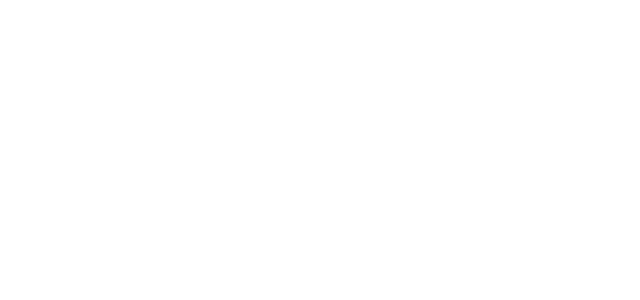
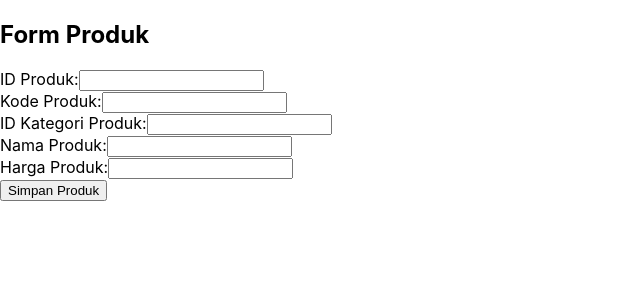
Before and after one commit to dzikfr/technical-test-eduwork, a React (Vite) app in the folder frontend/: page /admin/product/create in a window 1280 px wide. Before the commit this address had no page. Shown: the top 300 px of the page, without its empty margins (0-640 px from the left). Built offline with nearby package versions, Linux system fonts and the light colour scheme.

Commit message:
add create pages for admin

```diff
--- a/frontend/src/App.jsx
+++ b/frontend/src/App.jsx
@@ -1,16 +1,24 @@
 import React from 'react';
 import { BrowserRouter as Router, Routes, Route } from 'react-router-dom';
+import Home from './pages/Home';
 import Login from './pages/Login';
 import Admin from './pages/Admin';
 import Register from './pages/Register';
+import CreateProduct from './pages/CreateProduct';
+import CreateOrder from './pages/CreateOrder';
+import CreateCategory from './pages/CreateCategory';
 
 const App = () => {
   return (
     <Router>
       <Routes>
+        <Route path="/" element={<Home/>} />
         <Route path="/login" element={<Login />} />
         <Route path="/admin" element={<Admin />} />
         <Route path="/register" element={<Register />} />
+        <Route path="/admin/product/create" element={<CreateProduct/>} />
+        <Route path="/admin/order/create" element={<CreateOrder/>} />
+        <Route path="/admin/category/create" element={<CreateCategory/>} />
       </Routes>
     </Router>
   );
--- /dev/null
+++ b/frontend/src/components/Navbar.jsx
@@ -0,0 +1,19 @@
+import React from 'react'
+import { useNavigate } from 'react-router-dom'
+
+const Navbar = () => {
+    const navigate = useNavigate();
+
+  return (
+    <div>
+      <ul>
+        <li onClick={() => navigate('/admin/order')}>Order</li>
+        <li onClick={() => navigate('/admin/product')}>Product</li>
+        <li onClick={() => navigate('/admin/category')}>Category</li>
+        <li onClick={() => navigate('/admin/user')}>User</li>
+      </ul>
+    </div>
+  )
+}
+
+export default Navbar
--- a/frontend/src/pages/Admin.jsx
+++ b/frontend/src/pages/Admin.jsx
@@ -1,15 +1,10 @@
 import React from 'react'
+import Navbar from '../components/Navbar'
 
 const Admin = () => {
   return (
     <div>
-      <div>
-        <ul>
-            <li>product</li>
-            <li>order</li>
-        </ul>
-      </div>
-      <div></div>
+      <Navbar/>
     </div>
   )
 }
--- /dev/null
+++ b/frontend/src/pages/CreateCategory.jsx
@@ -0,0 +1,81 @@
+import React, { useState } from "react";
+import axios from "axios";
+
+const CreateCategory = () => {
+  const [formData, setFormData] = useState({
+    ct_id: "",
+    ct_code: "",
+    ct_name: "",
+  });
+
+  const handleChange = (e) => {
+    setFormData({
+      ...formData,
+      [e.target.name]: e.target.value,
+    });
+  };
+
+  const handleSubmit = async (e) => {
+    e.preventDefault();
+
+    try {
+      const response = await axios.post(
+        "http://localhost:3000/api/category",
+        formData
+      );
+      console.log("Data berhasil dikirim:", response.data);
+
+      setFormData({
+        ct_id: "",
+        ct_code: "",
+        ct_name: "",
+      });
+    } catch (error) {
+      console.error("Terjadi kesalahan saat mengirim data:", error);
+    }
+  };
+
+  return (
+    <div>
+      <h2>Form Category</h2>
+      <form onSubmit={handleSubmit}>
+        <div>
+          <label>ID Category:</label>
+          <input
+            type="number"
+            name="ct_id"
+            value={formData.ct_id}
+            onChange={handleChange}
+            required
+          />
+        </div>
+
+        <div>
+          <label>Code Category:</label>
+          <input
+            type="text"
+            name="ct_code"
+            value={formData.ct_code}
+            onChange={handleChange}
+            required
+          />
+        </div>
+
+        <div>
+          <label>Name Category:</label>
+          <input
+            type="text"
+            name="ct_name"
+            value={formData.ct_name}
+            onChange={handleChange}
+            required
+          />
+        </div>
+
+        <button type="submit">Simpan Order</button>
+      </form>
+    </div>
+  );
+};
+
+export default CreateCategory;
--- /dev/null
+++ b/frontend/src/pages/CreateOrder.jsx
@@ -0,0 +1,81 @@
+import React, { useState } from "react";
+import axios from "axios";
+
+const CreateOrder = () => {
+  const [formData, setFormData] = useState({
+    or_id: "",
+    or_pd_id: "",
+    or_amount: "",
+  });
+
+  const handleChange = (e) => {
+    setFormData({
+      ...formData,
+      [e.target.name]: e.target.value,
+    });
+  };
+
+  const handleSubmit = async (e) => {
+    e.preventDefault();
+
+    try {
+      const response = await axios.post(
+        "http://localhost:3000/api/order",
+        formData
+      );
+      console.log("Data berhasil dikirim:", response.data);
+
+      setFormData({
+        or_id: "",
+        or_pd_id: "",
+        or_amount: "",
+      });
+    } catch (error) {
+      console.error("Terjadi kesalahan saat mengirim data:", error);
+    }
+  };
+
+  return (
+    <div>
+      <h2>Form Order</h2>
+      <form onSubmit={handleSubmit}>
+        <div>
+          <label>ID Order:</label>
+          <input
+            type="number"
+            name="or_id"
+            value={formData.or_id}
+            onChange={handleChange}
+            required
+          />
+        </div>
+
+        <div>
+          <label>ID Product:</label>
+          <input
+            type="text"
+            name="or_pd_id"
+            value={formData.or_pd_id}
+            onChange={handleChange}
+            required
+          />
+        </div>
+
+        <div>
+          <label>Amount:</label>
+          <input
+            type="number"
+            name="or_amount"
+            value={formData.or_amount}
+            onChange={handleChange}
+            required
+          />
+        </div>
+
+        <button type="submit">Simpan Order</button>
+      </form>
+    </div>
+  );
+};
+
+export default CreateOrder;
--- /dev/null
+++ b/frontend/src/pages/CreateProduct.jsx
@@ -0,0 +1,107 @@
+import React, { useState } from "react";
+import axios from "axios";
+
+const CreateProduct = () => {
+  const [formData, setFormData] = useState({
+    pd_id: "",
+    pd_code: "",
+    pd_ct_id: "",
+    pd_name: "",
+    pd_price: "",
+  });
+
+  const handleChange = (e) => {
+    setFormData({
+      ...formData,
+      [e.target.name]: e.target.value,
+    });
+  };
+
+  const handleSubmit = async (e) => {
+    e.preventDefault();
+
+    try {
+      const response = await axios.post(
+        "http://localhost:3000/api/product",
+        formData
+      );
+      console.log("Data berhasil dikirim:", response.data);
+
+      setFormData({
+        pd_id: "",
+        pd_code: "",
+        pd_ct_id: "",
+        pd_name: "",
+        pd_price: "",
+      });
+    } catch (error) {
+      console.error("Terjadi kesalahan saat mengirim data:", error);
+    }
+  };
+
+  return (
+    <div>
+      <h2>Form Produk</h2>
+      <form onSubmit={handleSubmit}>
+        <div>
+          <label>ID Produk:</label>
+          <input
+            type="number"
+            name="pd_id"
+            value={formData.pd_id}
+            onChange={handleChange}
+            required
+          />
+        </div>
+
+        <div>
+          <label>Kode Produk:</label>
+          <input
+            type="text"
+            name="pd_code"
+            value={formData.pd_code}
+            onChange={handleChange}
+            required
+          />
+        </div>
+
+        <div>
+          <label>ID Kategori Produk:</label>
+          <input
+            type="number"
+            name="pd_ct_id"
+            value={formData.pd_ct_id}
+            onChange={handleChange}
+            required
+          />
+        </div>
+
+        <div>
+          <label>Nama Produk:</label>
+          <input
+            type="text"
+            name="pd_name"
+            value={formData.pd_name}
+            onChange={handleChange}
+            required
+          />
+        </div>
+
+        <div>
+          <label>Harga Produk:</label>
+          <input
+            type="number"
+            name="pd_price"
+            value={formData.pd_price}
+            onChange={handleChange}
+            required
+          />
+        </div>
+
+        <button type="submit">Simpan Produk</button>
+      </form>
+    </div>
+  );
+};
+
+export default CreateProduct;
--- a/frontend/src/pages/Home.jsx
+++ b/frontend/src/pages/Home.jsx
@@ -3,7 +3,7 @@ import React from 'react'
 const Home = () => {
   return (
     <div>
-
+      Test
     </div>
   )
 }
```
Also changed, not shown: frontend/src/pages/CreateUser.jsx (added), 2 other files (tests, documents, lock files or other folders).
